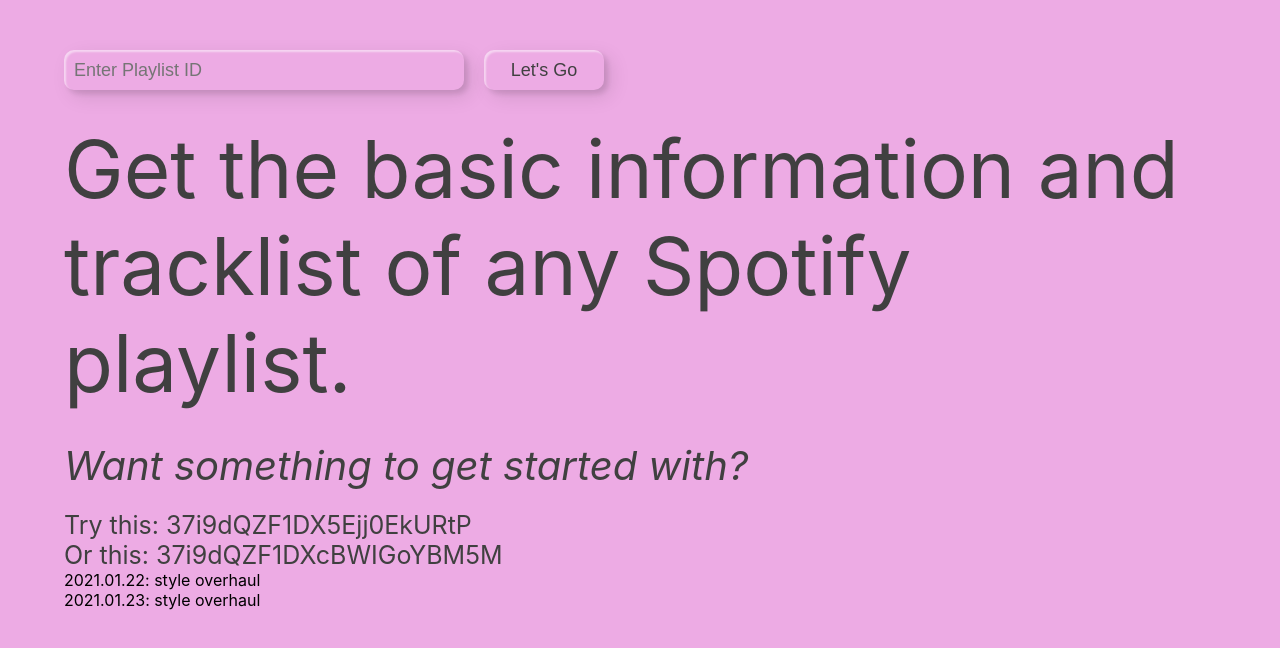
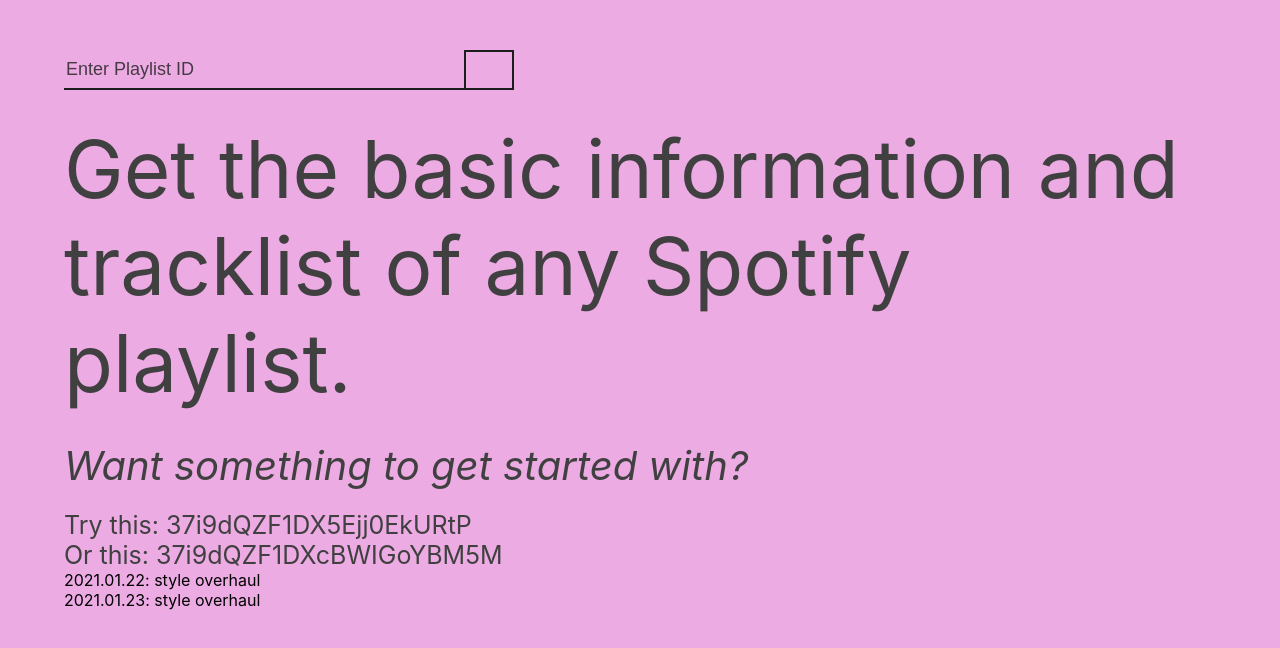
Before and after one commit to rencewang/spotlist, a React (Create React App) app: page / in a window 1280 px wide. Shown: the top 648 px of the page. Built offline with nearby package versions, Linux system fonts and the light colour scheme.

Commit message:
style edits

```diff
--- a/src/App.js
+++ b/src/App.js
@@ -1,6 +1,7 @@
 import React, { useState } from 'react'
 import { Icon } from '@iconify/react'
 import bxCopy from '@iconify/icons-bx/bx-copy'
+import bxPlay from '@iconify/icons-bx/bx-play'
 import ReactGA from 'react-ga';
 
 import './App.scss'
@@ -80,8 +81,8 @@ function App() {
     console.log("copied")
     setCopiedDisplay("block")
     setCopiedOpacity(100)
-    setTimeout(() => setCopiedOpacity(0), 500)
-    setTimeout(() => setCopiedDisplay("none"), 1000)
+    setTimeout(() => setCopiedOpacity(0), 250)
+    setTimeout(() => setCopiedDisplay("none"), 500)
   }
 
   // For random color background
@@ -101,7 +102,7 @@ function App() {
 
       <form onSubmit={GetPlaylist} autoComplete="off" className="trackIDform">
         <input type="text" id="playlist" name="playlist" value={playlistID} placeholder="Enter Playlist ID" onChange={event => setID(event.target.value)} required/>
-        <button type="submit">Let's Go</button>
+        <button type="submit"><Icon icon={bxPlay} width="100%" /></button>
       </form>
 
       <div className="results" id="results">
--- a/src/App.scss
+++ b/src/App.scss
@@ -31,71 +31,86 @@ input:focus, select:focus, textarea:focus, button:focus { outline: none; }
 
 .trackIDform {
   width: 100%;
+  display: flex;
   input {
     width: 400px;
     height: 40px;
     font-size: 18px;
     font-weight: 500;
-    padding: 5px 10px;
-    border: 0;
-    color:  #404040;
-    box-shadow: inset
-      2px 2px 2px 0px rgba(255,255,255,.5),
-      7px 7px 20px 0px rgba(0,0,0,.1),
-      4px 4px 5px 0px rgba(0,0,0,.1);
+    // padding: 5px 10px;
+    border: none;
+    border-bottom: 2px solid #1d1d1d;
+    border-radius: 0px;
+    // color:  #404040;
+    // box-shadow: inset
+    //   2px 2px 2px 0px rgba(255,255,255,.5),
+    //   7px 7px 20px 0px rgba(0,0,0,.1),
+    //   4px 4px 5px 0px rgba(0,0,0,.1);
     background: transparent;
-    border-radius: 10px;
-    @media (max-width: 650px) {
-      width: 100%;
-    }
+    // border-radius: 10px;
+    @media (max-width: 650px) { width: 100%; }
   }
   button {
-    border: none;
-    width: 120px;
-    height: 40px;
-    padding: 10px auto;
-    margin-left: 20px;
-    font-size: 18px;
-    font-weight: 500;
-    color: #404040;
+    border: 2px solid #1d1d1d;
+    border-radius: 0px;
+    display: flex;
+    width: 50px;
+    // width: 120px;
+    // height: 40px;
+    // padding: 10px auto;
+    // margin-left: 20px;
+    // font-size: 18px;
+    // font-weight: 500;
+    // color: #404040;
     background: transparent;
     cursor: pointer;
-    transition: box-shadow 0.3s ease;
-    position: relative;
-    box-shadow: inset
-      2px 2px 2px 0px rgba(255,255,255,.5),
-      7px 7px 20px 0px rgba(0,0,0,.1),
-      4px 4px 5px 0px rgba(0,0,0,.1);
-    border-radius: 10px;
-    &:after {
-      position: absolute;
-      content: "";
-      width: 0;
-      height: 100%;
-      top: 0;
-      left: 0;
-      direction: rtl;
-      border-radius: 10px;
-      z-index: -1;
-      box-shadow:
-       -7px -7px 20px 0px #fff9,
-       -4px -4px 5px 0px #fff9,
-       7px 7px 20px 0px #0002,
-       4px 4px 5px 0px #0001;
-      transition: all 0.3s ease;
-    }
-    &:hover:after {
-      left: auto;
-      right: 0;
-      width: 100%;
-    }
-    &:active {
-      top: 2px;
-    }
-    @media (max-width: 650px) {
-      margin: 20px auto 10px 0;
-    }
+    transition: all 0.3s ease;
+    color: #000;
+    &:hover { color: #404040; }
+    // transition: box-shadow 0.3s ease;
+    // position: relative;
+    // box-shadow: inset
+    //   2px 2px 2px 0px rgba(255,255,255,.5),
+    //   7px 7px 20px 0px rgba(0,0,0,.1),
+    //   4px 4px 5px 0px rgba(0,0,0,.1);
+    // border-radius: 10px;
+    // &:after {
+    //   position: absolute;
+    //   content: "";
+    //   width: 0;
+    //   height: 100%;
+    //   top: 0;
+    //   left: 0;
+    //   direction: rtl;
+    //   border-radius: 10px;
+    //   z-index: -1;
+    //   box-shadow:
+    //    -7px -7px 20px 0px #fff9,
+    //    -4px -4px 5px 0px #fff9,
+    //    7px 7px 20px 0px #0002,
+    //    4px 4px 5px 0px #0001;
+    //   transition: all 0.3s ease;
+    // }
+    // &:hover:after {
+    //   left: auto;
+    //   right: 0;
+    //   width: 100%;
+    // }
+    // &:active {
+    //   top: 2px;
+    // }
+    // @media (max-width: 650px) {
+    //   margin: 20px auto 10px 0;
+    // }
   }
+}
+::placeholder { /* Chrome, Firefox, Opera, Safari 10.1+ */
+  color: #1d1d1d;
+  opacity: 0.8; /* Firefox */
+}
+::-ms-input-placeholder { /* Microsoft Edge */
+  color: #1d1d1d;
+  opacity: 0.8;
 }
 
 .results {
@@ -139,7 +154,18 @@ input:focus, select:focus, textarea:focus, button:focus { outline: none; }
         position: -webkit-sticky; /* Safari */
         position: sticky;
         top: 10px;
-        color: rgb(32, 32, 32);
+        color: #1d1d1d;
+        mix-blend-mode: difference;
+        border-bottom: 3px solid #1d1d1d;
+        // border-top: 1px solid black;
+        // &:first-of-type {
+        //   border-left: 1px solid black;
+        //   border-radius: 10px 0 0 10px;
+        // }
+        // &:last-of-type {
+        //   border-right: 1px solid black;
+        //   border-radius: 0 10px 10px 0;
+        // }
         // text-shadow: 2px 2px 20px rgb(80, 80, 80);
         z-index: 999;
       }
@@ -166,8 +192,9 @@ input:focus, select:focus, textarea:focus, button:focus { outline: none; }
       margin-top: auto;
       margin-bottom: auto;
       transition: all 0.3s ease;
+      color: #000;
       &:hover {
-        color: #777;
+        color: #404040;;
       }
       &:active {
         top: 2px;
@@ -187,7 +214,10 @@ input:focus, select:focus, textarea:focus, button:focus { outline: none; }
   margin: auto;
   margin-top: 80px;
   text-align: center;
-  text-shadow: 2px 2px 20px rgb(80, 80, 80);
+  color: #f7f7f7;
+  mix-blend-mode: difference;
+  // color: rgb(0, 0, 0);
+  // text-shadow: 2px 2px 20px rgb(80, 80, 80);
   // display: flex;
   // align-items: center;
   // justify-content: center;
@@ -197,7 +227,6 @@ input:focus, select:focus, textarea:focus, button:focus { outline: none; }
   z-index: 9999;
   font-weight: 700;
   font-size: 20px;
-  color: rgb(0, 0, 0);
   transition: all 0.3s ease;
 }
 
```
